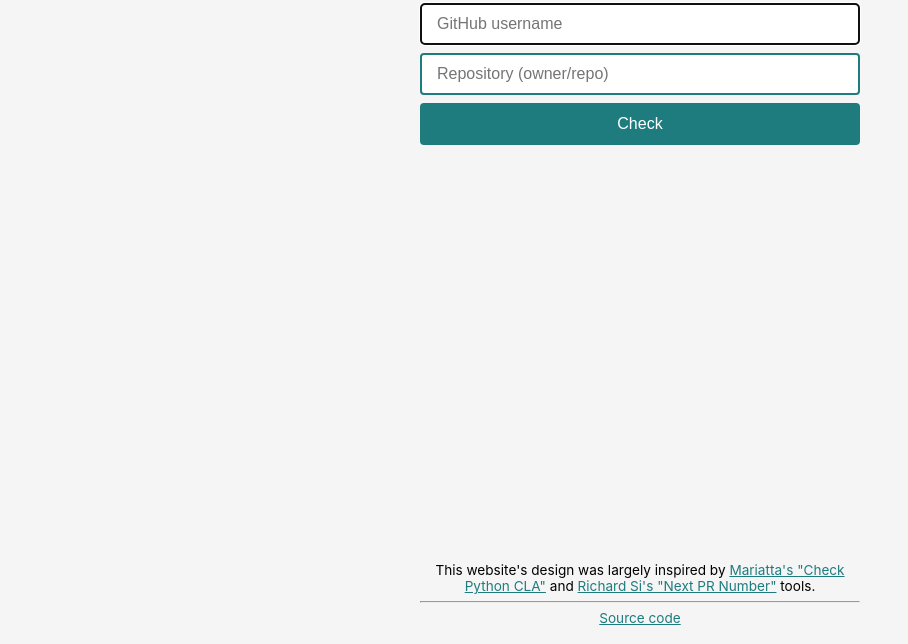
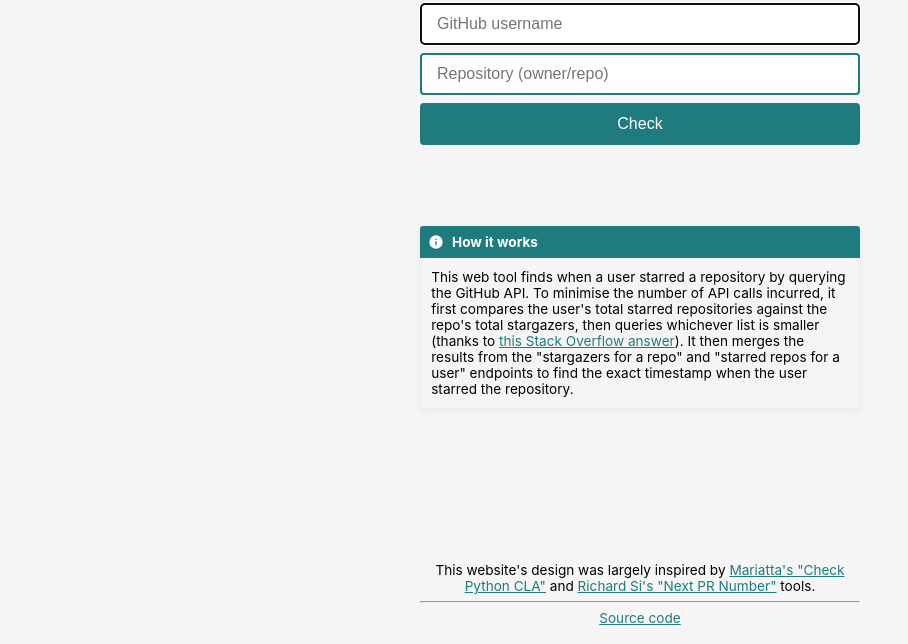
Before and after one commit to agriyakhetarpal/github-starcheck, a plain HTML site: page index.html in a window 1280 px wide. Shown: the part 156-800 px from the top of the page, without its empty margins (0-908 px from the left). Drawn offline with nearby package versions, Linux system fonts and the light colour scheme.

Commit message:
Add a "How it works" section

```diff
--- a/index.html
+++ b/index.html
@@ -221,6 +221,47 @@
         font-size: 0.9em;
       }
 
+      .how-it-works {
+        margin-top: 30px;
+        position: relative;
+        border-radius: 0.2rem;
+        overflow: hidden;
+        box-shadow: 0 0.2rem 0.5rem rgb(0 0 0 / 5%),
+          0 0 0.0625rem rgb(0 0 0 / 10%);
+        font-size: 0.85rem;
+        width: 100%;
+        box-sizing: border-box;
+      }
+
+      .how-it-works-header {
+        margin: 0;
+        padding: 0.5rem;
+        padding-left: 2rem;
+        background-color: var(--primary-accent-color);
+        color: white;
+        font-weight: bold;
+      }
+
+      .how-it-works-header::before {
+        display: block;
+        width: 1rem;
+        height: 1rem;
+        content: "";
+        position: absolute;
+        left: 0.5rem;
+        background-color: white;
+        mask-image: var(--admonition-icon);
+      }
+
+      .how-it-works-body {
+        margin: 0.7rem;
+      }
+
+      .how-it-works-body a {
+        color: var(--primary-accent-color);
+        text-decoration: underline;
+      }
+
       footer {
         margin-top: auto;
         margin-bottom: 0;
@@ -276,6 +317,20 @@
         <i><p class="working-status-text"></p></i>
         <output class="result-text"></output>
       </div>
+      <div class="how-it-works">
+        <p class="how-it-works-header">How it works</p>
+        <p class="how-it-works-body">
+          This web tool finds when a user starred a repository by querying the
+          GitHub API. To minimise the number of API calls incurred, it first
+          compares the user's total starred repositories against the repo's
+          total stargazers, then queries whichever list is smaller (thanks to
+          <a href="https://stackoverflow.com/a/30638428" target="_blank"
+            >this Stack Overflow answer</a
+          >). It then merges the results from the "stargazers for a repo" and
+          "starred repos for a user" endpoints to find the exact timestamp when
+          the user starred the repository.
+        </p>
+      </div>
     </main>
     <footer>
       <p>
```
